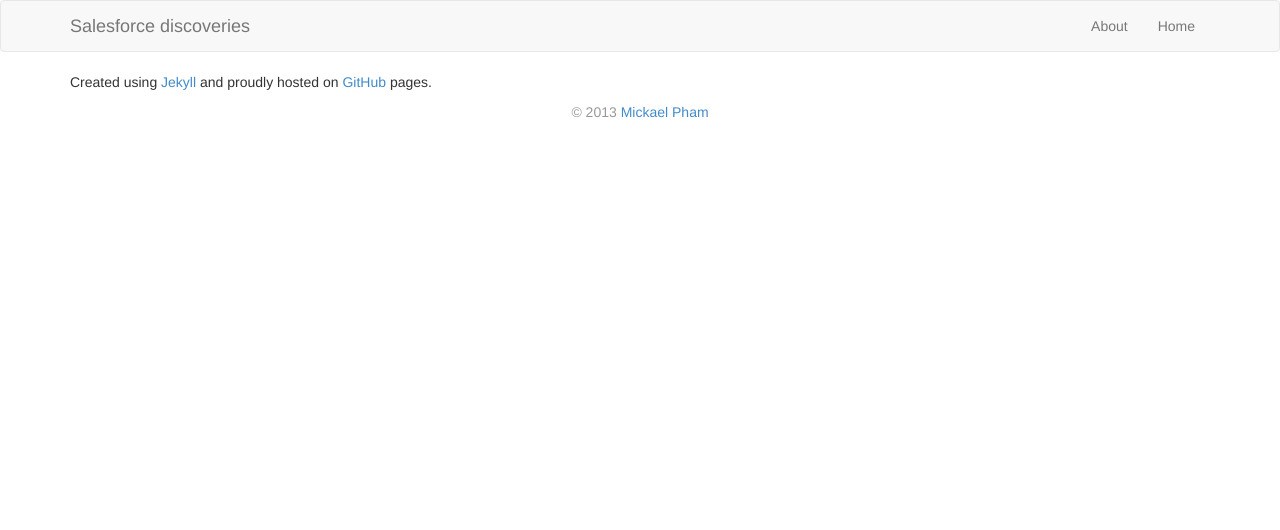
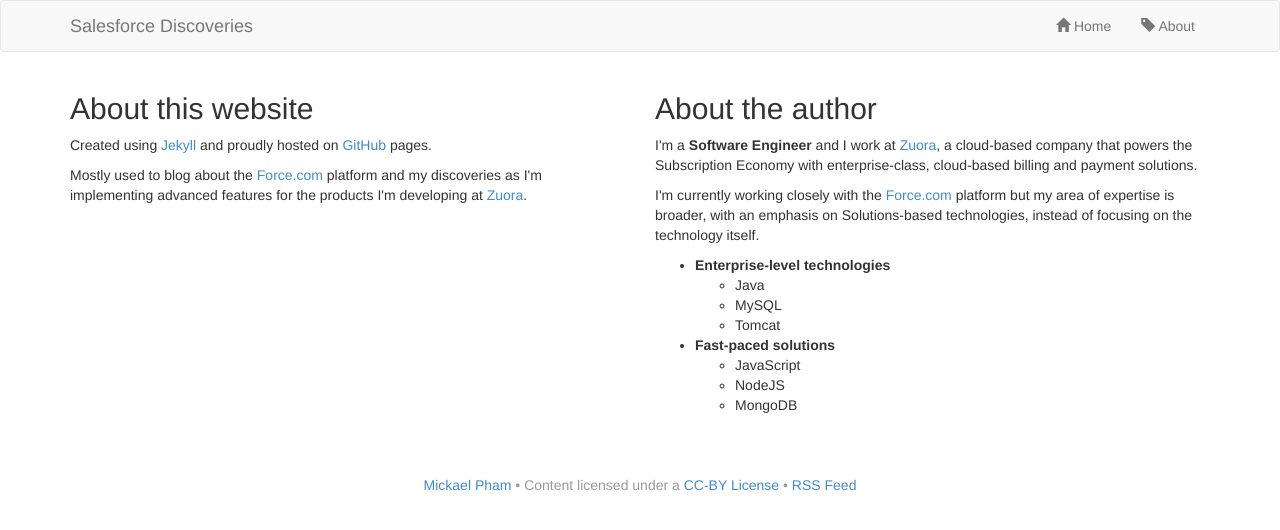
Before and after one commit to mickaelpham/salesforce, a Jekyll site: the page built from about.html, in a window 1280 px wide. Shown: the top 530 px of the page. Built offline with Jekyll 4.4.1, drawn with Linux system fonts in a browser that asks for light colours; Markdown is read by kramdown in place of the engine named in the settings.

Commit message:
Added RSS feed

```diff
--- a/_layouts/default.html
+++ b/_layouts/default.html
@@ -23,15 +23,14 @@
             <span class="icon-bar"></span>
             <span class="icon-bar"></span>
           </button>
-          <a class="navbar-brand" href="{{ site.baseurl }}/">Salesforce discoveries</a>
+          <a class="navbar-brand" href="{{ site.baseurl }}/">Salesforce Discoveries</a>
         </div>
 
         <!-- Collect the nav links, forms, and other content for toggling -->
         <div class="collapse navbar-collapse" id="bs-example-navbar-collapse-1">
           <ul class="nav navbar-nav navbar-right">
-            {% for p in site.pages %}
-              <li><a href="{{ site.baseurl }}{{ p.url }}">{{ p.menu_title}}</a></li>
-            {% endfor %}
+              <li><a href="{{ site.baseurl }}/"><span class="glyphicon glyphicon-home"></span> Home</a></li>
+              <li><a href="{{ site.baseurl }}/about.html"><span class="glyphicon glyphicon-tag"></span> About</a></li>
           </ul>
         </div><!-- END navbar-collapse -->
       </div><!-- END container -->
@@ -42,7 +41,11 @@
     </div>
 
     <footer>
-      <p class="text-muted text-center">&copy; 2013 <a href="http://mpham.eu">Mickael Pham</a></p>
+      <p class="text-muted text-center">
+        <a href="http://mpham.eu">Mickael Pham</a> &bullet;
+        Content licensed under a <a href="http://creativecommons.org/licenses/by/4.0/">CC-BY License</a> &bullet;
+        <a href="{{ site.baseurl }}/feed.xml">RSS Feed</a>
+      </p>
     </footer>
 
     <!-- jQuery (necessary for Bootstrap's JavaScript plugins) -->
--- a/_layouts/post.html
+++ b/_layouts/post.html
@@ -1,6 +1,7 @@
 ---
 layout: default
 ---
+
 <h2>{{ page.title }}</h2>
 <p class="meta">{{ page.date | date_to_string }}</p>
 
@@ -10,7 +11,7 @@
 
 <ul class="pager">
   {% if page.previous.url %}
-    <li class="previous"><a href="{{ site.baseurl }}{{ page.previous.ur l}}">&larr; {{ page.previous.title }}</a></li>
+    <li class="previous"><a href="{{ site.baseurl }}{{ page.previous.url }}">&larr; {{ page.previous.title }}</a></li>
   {% endif %}
   {% if page.next.url %}
     <li class="next"><a href="{{ site.baseurl }}{{ page.next.url }}">{{ page.next.title }} &rarr;</a></li>
--- a/about.html
+++ b/about.html
@@ -4,7 +4,48 @@
 menu_title: About
 ---
 
-<p>
-  Created using <a href="http://jekyllrb.com">Jekyll</a> and proudly hosted on
-  <a href="http://github.com">GitHub</a> pages.
-</p>
+<div class="row">
+  <div class="col-md-6">
+    <h2>About this website</h2>
+    <p>
+      Created using <a href="http://jekyllrb.com">Jekyll</a> and proudly hosted on
+      <a href="http://github.com">GitHub</a> pages.
+    </p>
+    <p>
+      Mostly used to blog about the <a href="https://www.saleforce.com">Force.com</a>
+      platform and my discoveries as I'm implementing advanced features for the products
+      I'm developing at <a href="http://www.zuora.com">Zuora</a>.
+    </p>
+  </div>
+  <div class="col-md-6">
+    <h2>About the author</h2>
+    <p>
+      I'm a <strong>Software Engineer</strong> and I work at <a href="http://www.zuora.com">Zuora</a>,
+      a cloud-based company that powers the Subscription Economy with enterprise-class, cloud-based
+      billing and payment solutions.
+    </p>
+    <p>
+      I'm currently working closely with the <a href="https://www.saleforce.com">Force.com</a> platform
+      but my area of expertise is broader, with an emphasis on Solutions-based technologies, instead
+      of focusing on the technology itself.
+    </p>
+    <ul>
+      <li>
+        <strong>Enterprise-level technologies</strong>
+        <ul>
+          <li>Java</li>
+          <li>MySQL</li>
+          <li>Tomcat</li>
+        </ul>
+      </li>
+      <li>
+        <strong>Fast-paced solutions</strong>
+        <ul>
+          <li>JavaScript</li>
+          <li>NodeJS</li>
+          <li>MongoDB</li>
+        </ul>
+      </li>
+    </ul>
+  </div>
+</div>
--- a/css/main.css
+++ b/css/main.css
@@ -3,3 +3,8 @@
 {
   font-weight: 100;
 }
+
+footer
+{
+  margin-top: 50px;
+}
```
Also changed, not shown: feed.xml (added, +21 -0 lines).
